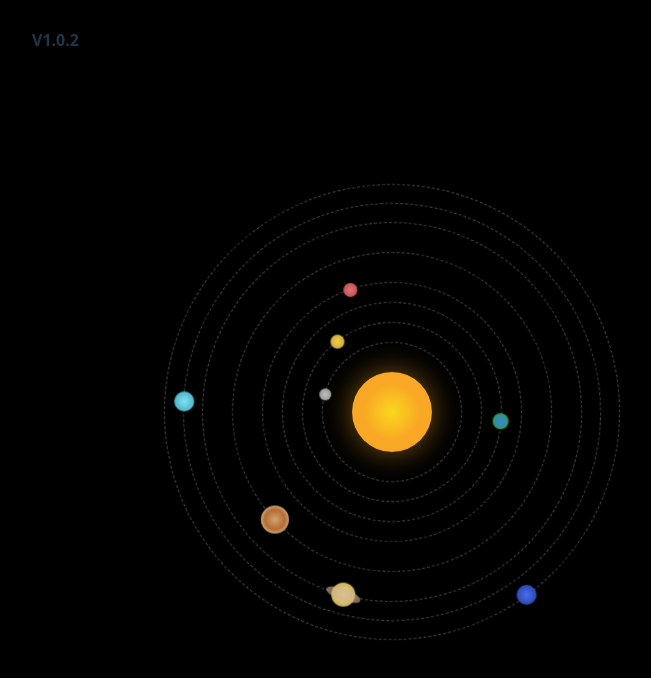
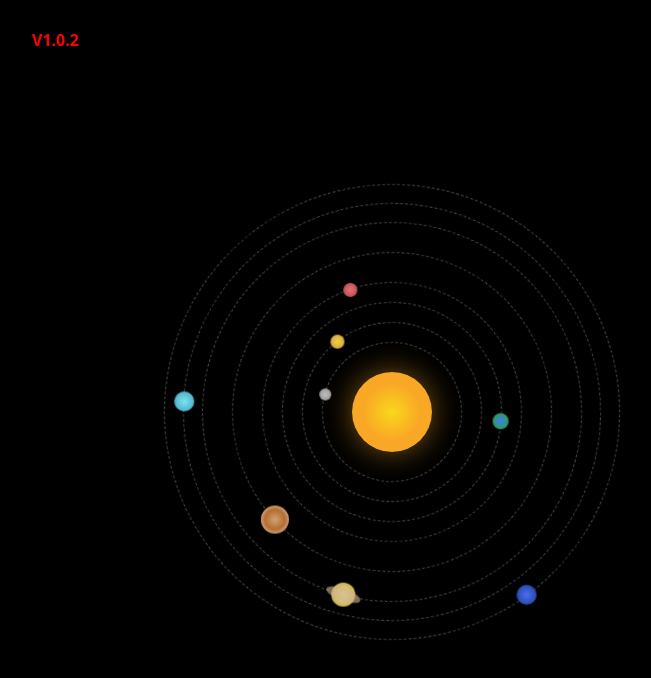
Before and after one commit to long2348/full-combo-cicd, a React (Vite) app in the folder FE/my-app/: page / in a window 1280 px wide. Shown: the top 678 px of the page, without its empty margins (248-899 px from the left). Built offline with nearby package versions, Linux system fonts and the light colour scheme.

Commit message:
release version 1.0.3

```diff
--- a/FE/my-app/src/App.css
+++ b/FE/my-app/src/App.css
@@ -2,6 +2,10 @@
   margin: 0;
   padding: 0;
   box-sizing: border-box;
+}
+
+.h4{
+  color: red;
 }
 
 body {
--- a/FE/my-app/src/App.jsx
+++ b/FE/my-app/src/App.jsx
@@ -4,7 +4,7 @@ import './App.css';
 function App() {
   return (
     <>
-    <h4>V1.0.2</h4>
+    <h4 className='h4'>V1.0.2</h4>
       <div className="solar-system">
         <div className="sun-container">
           <div className="sun"></div>
```
